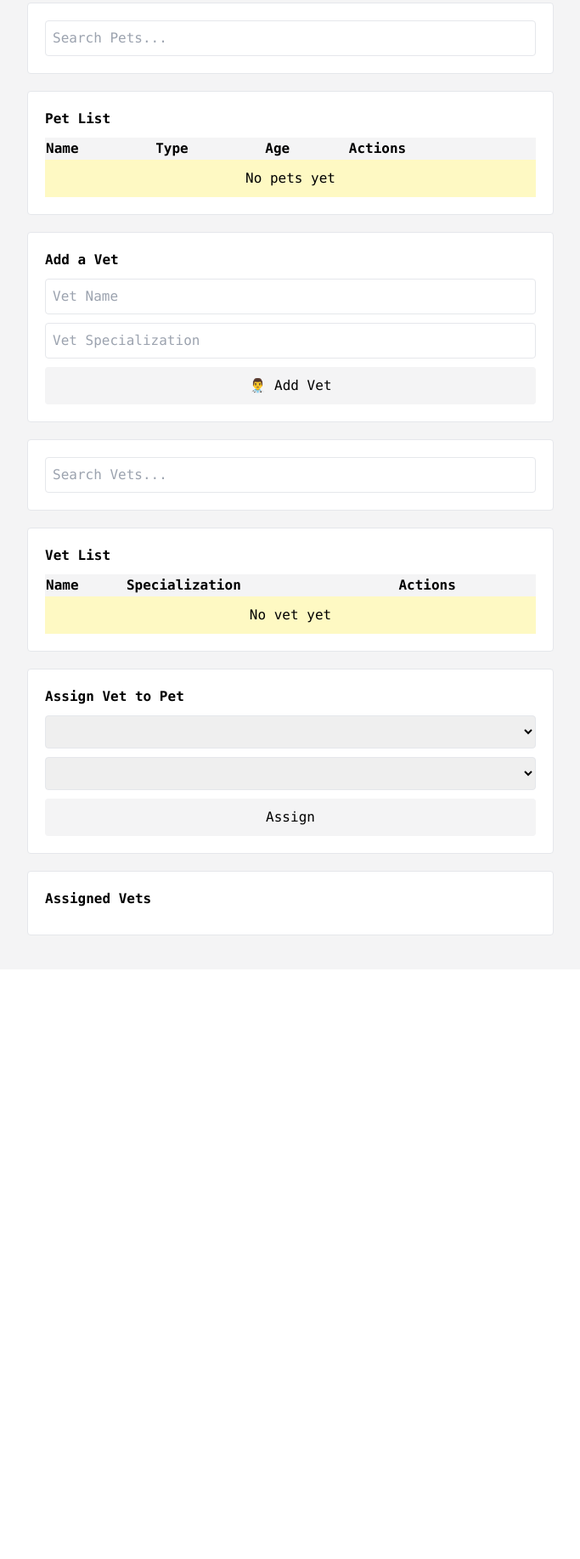
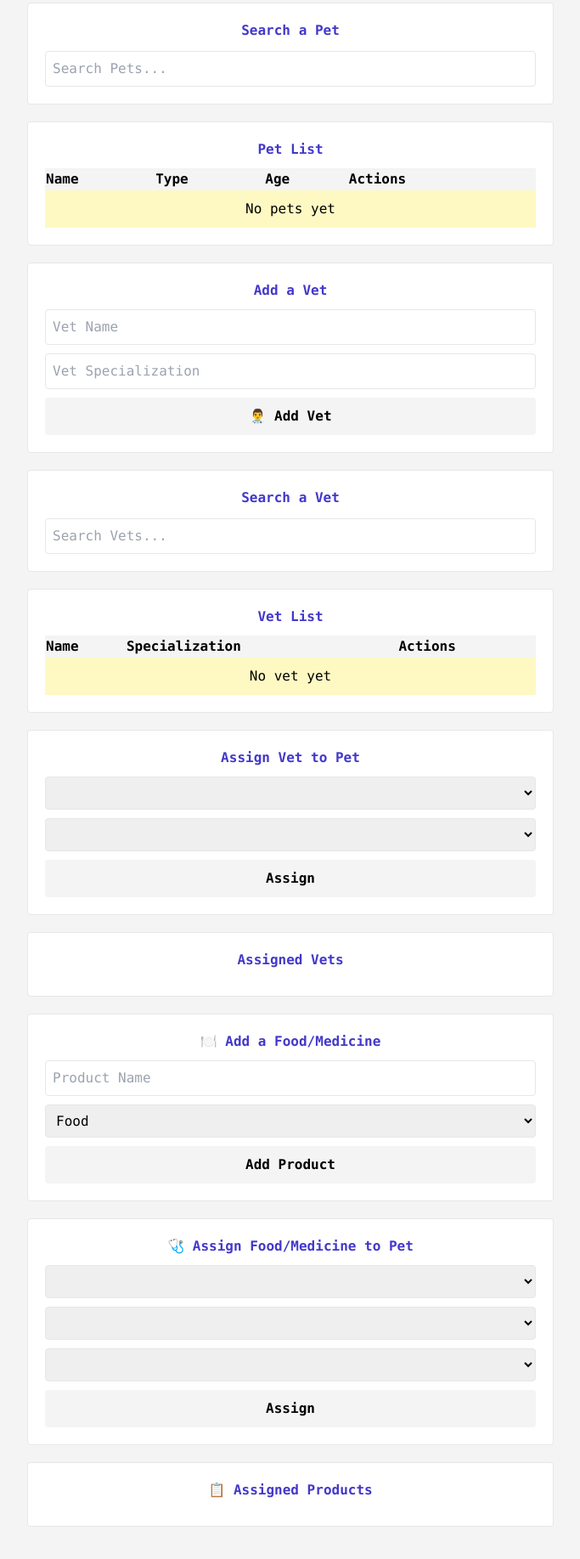
Before and after one commit to Remp100/PetShop, a plain HTML site: page index.html in a window 1280 px wide. Shown: the part 385-2220 px from the top of the page at 85% size, without its empty margins (298-981 px from the left). Before the commit the page ends 1526 px from the top, so only its background shows below. Drawn offline with nearby package versions, Linux system fonts and the light colour scheme.

Commit message:
Add a Product + Assign a Product + View the assigned Product functionalities added

```diff
--- a/index.html
+++ b/index.html
@@ -14,7 +14,9 @@
 
       <!-- Add Pet Form -->
       <section class="mt-5 p-5 border rounded bg-white flex flex-col gap-2.5">
-        <h2 class="text-md font-semibold">Add a Pet</h2>
+        <h2 class="text-md font-semibold text-indigo-700 text-center">
+          Add a Pet
+        </h2>
 
         <input
           type="text"
@@ -35,13 +37,19 @@
           class="p-2 border rounded w-full"
         />
 
-        <button class="bg-zinc-100 rounded py-2.5" onclick="addPet()">
+        <button
+          class="bg-zinc-100 rounded py-2.5 font-semibold"
+          onclick="addPet()"
+        >
           🐶 Add Pet
         </button>
       </section>
 
       <!-- Search Pets -->
       <section class="mt-5 p-5 border rounded bg-white">
+        <h2 class="text-md font-semibold text-indigo-700 text-center mb-3">
+          Search a Pet
+        </h2>
         <input
           type="text"
           id="searchPets"
@@ -53,7 +61,9 @@
 
       <!-- Pet list -->
       <section class="mt-5 p-5 border rounded bg-white flex flex-col gap-2.5">
-        <h2 class="text-md font-semibold">Pet List</h2>
+        <h2 class="text-md font-semibold text-indigo-700 text-center">
+          Pet List
+        </h2>
         <table>
           <thead>
             <tr class="bg-zinc-100 text-left">
@@ -75,7 +85,9 @@
 
       <!-- Add Vet Form -->
       <section class="mt-5 p-5 border rounded bg-white flex flex-col gap-2.5">
-        <h2 class="text-md font-semibold">Add a Vet</h2>
+        <h2 class="text-md font-semibold text-indigo-700 text-center">
+          Add a Vet
+        </h2>
         <input
           type="text"
           id="vetName"
@@ -88,13 +100,19 @@
           placeholder="Vet Specialization"
           class="p-2 border rounded w-full"
         />
-        <button class="bg-zinc-100 rounded py-2.5" id="addVetButton">
+        <button
+          class="bg-zinc-100 rounded py-2.5 font-semibold"
+          id="addVetButton"
+        >
           👨‍⚕️ Add Vet
         </button>
       </section>
 
       <!-- Search Vets -->
       <section class="mt-5 p-5 border rounded bg-white">
+        <h2 class="text-md font-semibold text-indigo-700 text-center mb-3">
+          Search a Vet
+        </h2>
         <input
           type="text"
           id="searchVets"
@@ -106,7 +124,9 @@
 
       <!-- Vet list -->
       <section class="mt-5 p-5 border rounded bg-white flex flex-col gap-2.5">
-        <h2 class="text-md font-semibold">Vet List</h2>
+        <h2 class="text-md font-semibold text-indigo-700 text-center">
+          Vet List
+        </h2>
         <table>
           <thead>
             <tr class="bg-zinc-100 text-left">
@@ -127,17 +147,75 @@
 
       <!-- Assign vet to pet -->
       <section class="mt-5 p-5 border rounded bg-white flex flex-col gap-2.5">
-        <h2 class="text-md font-semibold">Assign Vet to Pet</h2>
+        <h2 class="text-md font-semibold text-indigo-700 text-center">
+          Assign Vet to Pet
+        </h2>
         <select class="p-2 border rounded w-full" id="assignPet"></select>
         <select class="p-2 border rounded w-full" id="assignVet"></select>
-        <button class="bg-zinc-100 rounded py-2.5" onclick="assignVetToPet()">
+        <button
+          class="bg-zinc-100 rounded py-2.5 font-semibold"
+          onclick="assignVetToPet()"
+        >
           Assign
         </button>
       </section>
 
       <section class="mt-5 p-5 border rounded bg-white flex flex-col gap-2.5">
-        <h2 class="text-md font-semibold">Assigned Vets</h2>
+        <h2 class="text-md font-semibold text-indigo-700 text-center">
+          Assigned Vets
+        </h2>
         <ul id="assignmentList" class="list-disc pl-5 text-zinc-700"></ul>
+      </section>
+      <section class="mt-5 p-5 border rounded bg-white flex flex-col gap-2.5">
+        <h2 class="text-md font-semibold text-indigo-700 text-center">
+          🍽️ Add a Food/Medicine
+        </h2>
+        <input
+          type="text"
+          id="productName"
+          placeholder="Product Name"
+          class="p-2 border rounded w-full"
+        />
+        <select id="productType" class="p-2 border rounded w-full">
+          <option value="Food">Food</option>
+          <option value="Medicine">Medicine</option>
+        </select>
+        <button
+          class="bg-zinc-100 rounded py-2.5 font-semibold"
+          onclick="addProduct()"
+        >
+          Add Product
+        </button>
+      </section>
+
+      <!-- Assign Food/Medicine to Pet -->
+      <section class="mt-5 p-5 border rounded bg-white flex flex-col gap-2.5">
+        <h2 class="text-md font-semibold text-indigo-700 text-center">
+          🩺 Assign Food/Medicine to Pet
+        </h2>
+        <select
+          class="p-2 border rounded w-full"
+          id="assignProductPet"
+        ></select>
+        <select class="p-2 border rounded w-full" id="assignProduct"></select>
+        <select
+          class="p-2 border rounded w-full"
+          id="assignVetProduct"
+        ></select>
+        <button
+          class="bg-zinc-100 rounded py-2.5 font-semibold"
+          onclick="assignProductToPet()"
+        >
+          Assign
+        </button>
+      </section>
+
+      <!-- List of Assigned Products -->
+      <section class="mt-5 p-5 border rounded bg-white flex flex-col gap-2.5">
+        <h2 class="text-md font-semibold text-indigo-700 text-center">
+          📋 Assigned Products
+        </h2>
+        <ul id="assignedProductList" class="list-disc pl-5 text-zinc-700"></ul>
       </section>
     </main>
 
--- a/scripts.js
+++ b/scripts.js
@@ -1,17 +1,21 @@
 const petShop = {
   pets: [],
   vets: [],
+  products: [],
+  assignments: [],
 
   addPet(name, type, age) {
     this.pets.push({ name, type, age, medicalRecords: [] });
     updatePetsTable();
     updateSelectOptions();
+    updateDropdowns();
   },
 
   addVet(name, specialization) {
     this.vets.push({ name, specialization });
     updateVetsTable();
     updateSelectOptions();
+    updateDropdowns();
   },
 
   assignVetToPet(vetName, petName) {
@@ -79,7 +83,73 @@ const petShop = {
     // Refresh the modal immediately
     this.openMedicalRecordModal(index);
   },
+
+  addProduct(name, type) {
+    this.products.push({ name, type });
+    updateProductDropdown();
+  },
+
+  assignProductToPet(petName, productName, vetName) {
+    const pet = this.pets.find((p) => p.name === petName);
+    const vet = this.vets.find((v) => v.name === vetName);
+    const product = this.products.find((p) => p.name === productName);
+
+    if (pet && vet && product) {
+      document.getElementById("assignedProductList").innerHTML += `
+        <li class="bg-yellow-100 text-center py-2.5 font-semibold">${vet.name} gived ${product.name} (${product.type}) to ${pet.name}</li>
+      `;
+    }
+  },
 };
+
+function addProduct() {
+  const name = document.getElementById("productName").value.trim();
+  const type = document.getElementById("productType").value;
+
+  if (!name) {
+    alert("Please enter a product name.");
+    return;
+  }
+
+  petShop.addProduct(name, type);
+  document.getElementById("productName").value = "";
+}
+
+function assignProductToPet() {
+  const petName = document.getElementById("assignProductPet").value;
+  const productName = document.getElementById("assignProduct").value;
+  const vetName = document.getElementById("assignVetProduct").value;
+
+  if (!petName || !productName || !vetName) {
+    alert("Please select a pet, product, and vet.");
+    return;
+  }
+
+  petShop.assignProductToPet(petName, productName, vetName);
+}
+
+function updateProductDropdown() {
+  document.getElementById("assignProduct").innerHTML = petShop.products
+    .map((p) => `<option>${p.name}</option>`)
+    .join("");
+}
+
+function updateDropdowns() {
+  // Update pets dropdown for "Assign Product"
+  document.getElementById("assignProductPet").innerHTML = petShop.pets
+    .map((p) => `<option value="${p.name}">${p.name}</option>`)
+    .join("");
+
+  // Update vets dropdown for "Assign Product"
+  document.getElementById("assignVetProduct").innerHTML = petShop.vets
+    .map((v) => `<option value="${v.name}">${v.name}</option>`)
+    .join("");
+
+  // Update products dropdown for "Assign Product" (in case new products are added)
+  document.getElementById("assignProduct").innerHTML = petShop.products
+    .map((p) => `<option value="${p.name}">${p.name}</option>`)
+    .join("");
+}
 
 function closeMedicalRecordModal() {
   document.getElementById("medicalRecordModal").style.display = "none";
@@ -114,10 +184,6 @@ function confirmAddMedicalRecord(index) {
 
   // Refresh modal to reflect changes
   petShop.openMedicalRecordModal(index);
-}
-
-function cancelAddMedicalRecord() {
-  document.getElementById("addRecordSection").innerHTML = "";
 }
 
 function cancelAddMedicalRecord() {
```
